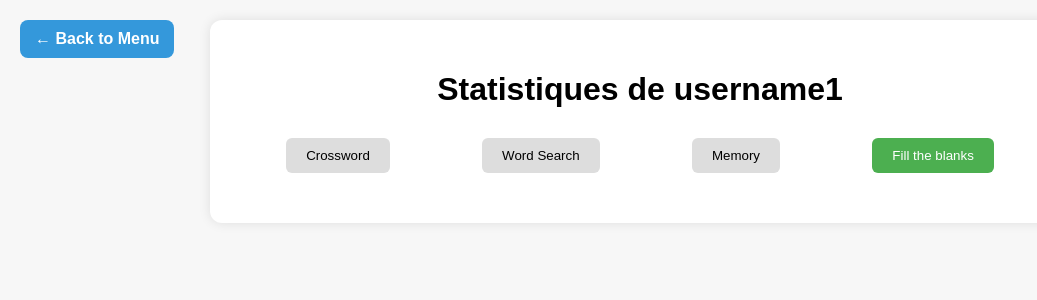
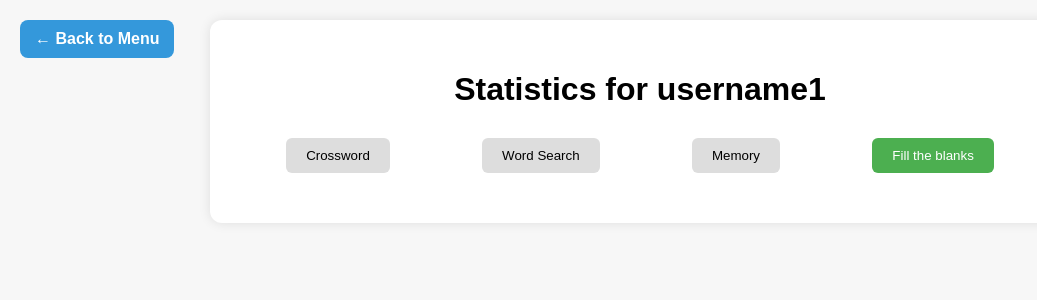
Before and after one commit to MartinBICHE/Anglais, a Flask app: page /profile/ in a window 1280 px wide. Shown: the top 300 px of the page, without its empty margins (0-1037 px from the left). Run offline with Flask 3, Linux system fonts and the light colour scheme; a user stored in the database is signed in; data comes from the database, SQL or seed files in the repository.

Commit message:
pas grand chose

```diff
--- a/templates/profile.html
+++ b/templates/profile.html
@@ -9,7 +9,7 @@
     <a href="/" class="back-button">← Back to Menu</a>
 
     <div class="container">
-        <h1>Statistiques de {{ username }}</h1>
+        <h1>Statistics for {{ username }}</h1>
 
         <div class="tabs">
             <button class="tab-button" data-game="crossword">Crossword</button>
```
